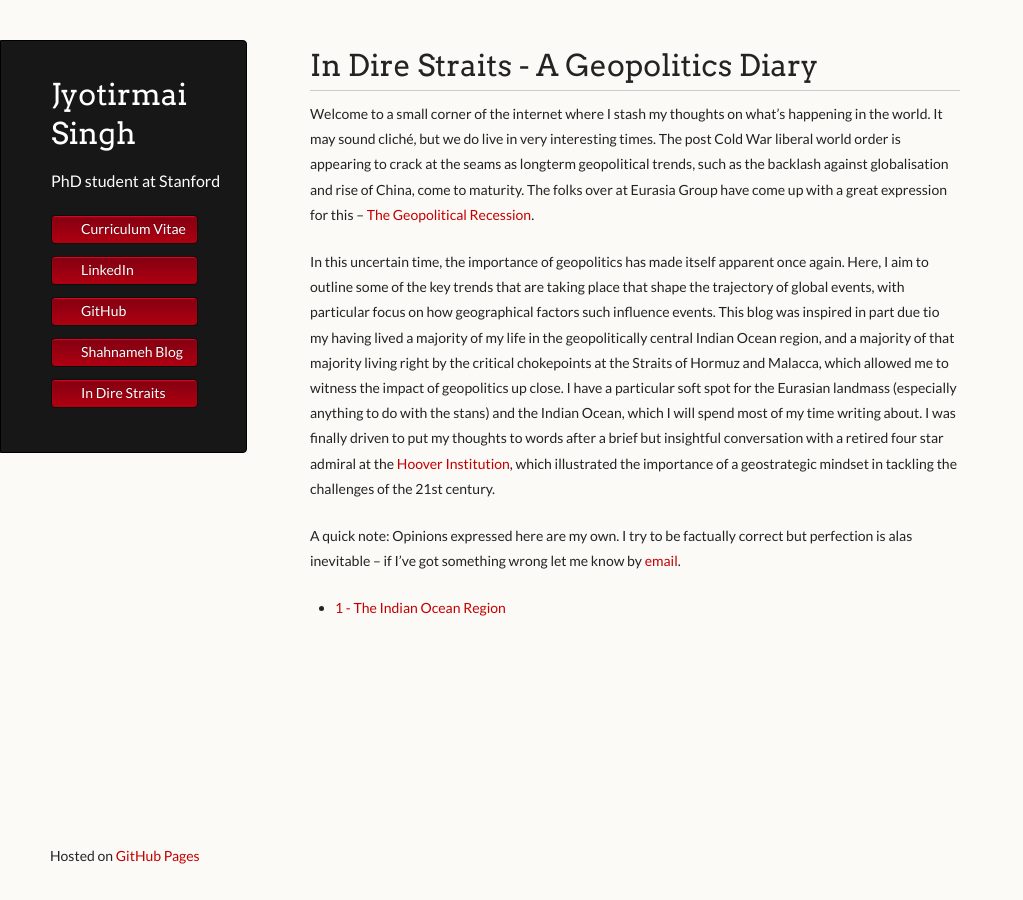
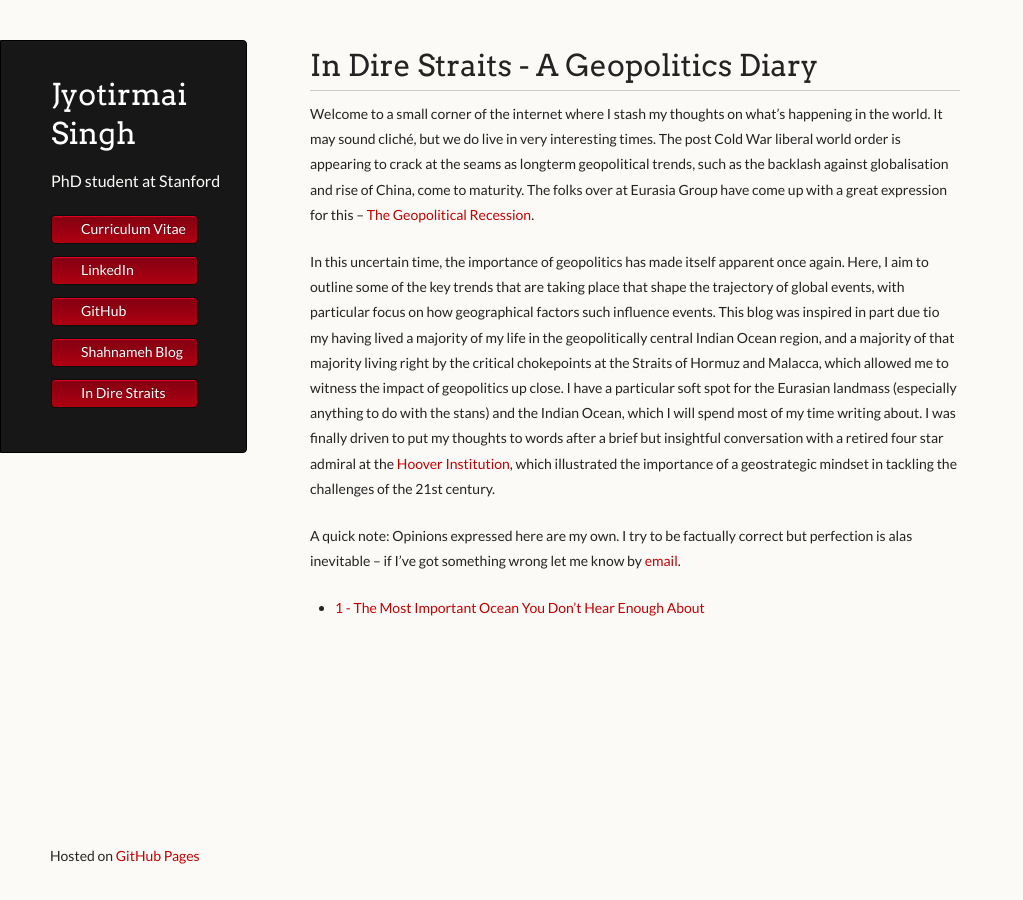
Before and after one commit to joe-singh/joe-singh.github.io, a Jekyll site: the page built from straits.md, in a window 1280 px wide. Shown: the whole page, without its empty margins (0-1023 px from the left). Built offline with Jekyll 4.4.1, drawn with Linux system fonts in a browser that asks for light colours.

Commit message:
rename article

```diff
--- a/straits.md
+++ b/straits.md
@@ -29,4 +29,4 @@ in tackling the challenges of the 21st century.
 A quick note: Opinions expressed here are my own. I try to be factually correct but perfection is alas inevitable -- if I've got
 something wrong let me know by [email](mailto:joe_singh@hotmail.co.uk).
 
-* [1 - The Indian Ocean Region](./straits//post1/post_1.md)
+* [1 - The Most Important Ocean You Don't Hear Enough About](./straits//post1/post_1.md)
```
Also changed, not shown: straits/post1/post_1.md (+1 -1 lines).
